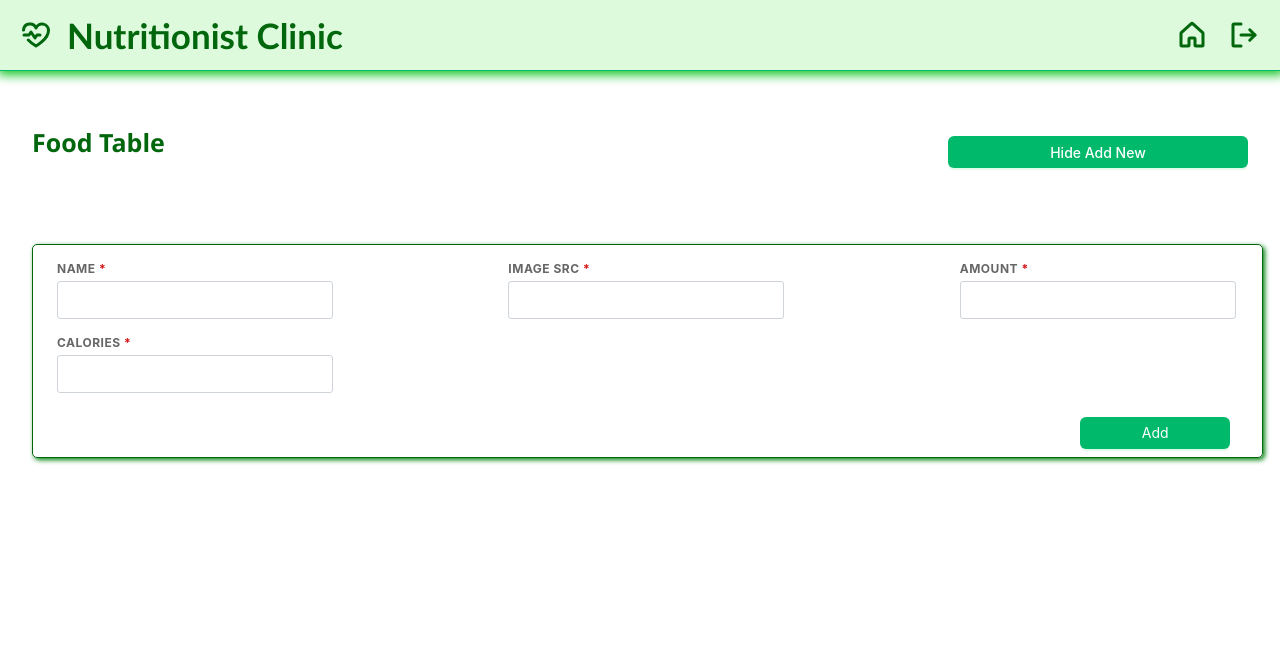
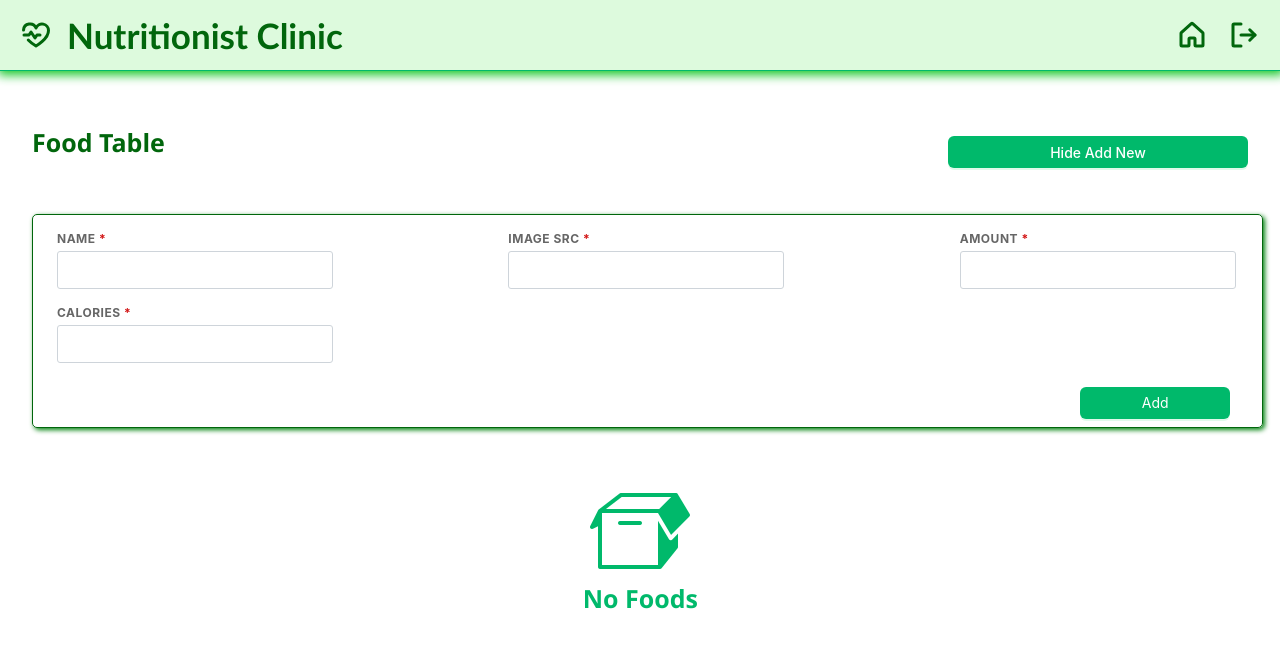
Before and after one commit to Momen-G-Ar/nutritionist-manager-ui, a React (Create React App) app: page /manage-food-table in a window 1280 px wide. Shown: the top 648 px of the page. Built offline with nearby package versions, Linux system fonts and the light colour scheme; sample sign-in values are in the browser's storage.

Commit message:
add empty list icon & small edits

```diff
--- a/src/components/food-table/food-item/food-holder.component.jsx
+++ b/src/components/food-table/food-item/food-holder.component.jsx
@@ -4,6 +4,7 @@ import React from 'react';
 
 import CustomSpaceSplit from '../custom-space-split/custom-space-split';
 import { Trash, PencilSimpleLine } from 'phosphor-react';
+import { Image } from 'antd';
 
 /**
  * A card to render the food item description in it
@@ -22,13 +23,13 @@ import { Trash, PencilSimpleLine } from 'phosphor-react';
 const FoodItem = (props) => {
     return (
         <div className='foodHolder'>
-            <img src={props.food.image} alt={props.food.name} />
+            <Image className='customImage' src={props.food.image} alt={props.food.name} />
             <h3>{props.food.name}</h3>
             <h5>amount: {props.food.amount}</h5>
             <h5>calories: {props.food.calories}</h5>
             <div className='buttons'>
                 <CustomSpaceSplit>
-                    <span onClick={() => {props.deleteFoodItem(props.food.id)}}>
+                    <span onClick={() => { props.deleteFoodItem(props.food.id); }}>
                         <Trash
                             size={22}
                             color="#046c41"
--- a/src/components/food-table/food-item/food-holder.css
+++ b/src/components/food-table/food-item/food-holder.css
@@ -10,13 +10,18 @@
     border-radius: 5px;
 }
 
+.foodHolder .customImage{
+    width: 300px;
+    height: 200px ;
+}
+
 .foodHolder img {
     display: flex;
     justify-content: center;
     align-items: center;
     width: 100%;
     height: 200px;
-
+    border-bottom: 1px solid #00820e;
 }
 
 .foodHolder h3 {
--- a/src/pages/food-table/food-table.css
+++ b/src/pages/food-table/food-table.css
@@ -40,7 +40,7 @@
     align-items: flex-start;
     flex-direction: column;
     width: 97%;
-    margin-top: 64px;
+    margin-top: 34px;
     margin-left: 32px;
 }
 
@@ -57,3 +57,20 @@
     overflow: auto;
     padding-bottom: 50px;
 }
+
+.foodTable .wrapper .foodItemsHolder .empty {
+    display: flex;
+    flex-direction: column;
+    justify-content: center;
+    align-items: center;
+    justify-self: center;
+    align-self: center;
+    width: 200px;
+    height: 200px;
+    text-transform: capitalize;
+    font-size: 25px;
+    font-family: 'Segoe UI', Tahoma, Geneva, Verdana, sans-serif;
+    color: #00b96b;
+    font-weight: 700;
+    user-select: none;
+}
--- a/src/pages/food-table/food-table.page.jsx
+++ b/src/pages/food-table/food-table.page.jsx
@@ -8,6 +8,7 @@ import { UserContext } from './../../components/providers/user-provider.componen
 import AddFoodForm from '../../components/food-table/add-food-form/add-food-form.component';
 import FoodItem from './../../components/food-table/food-item/food-holder.component';
 import { Button } from 'antd';
+import emptyList from '../../asserts/empty-box-100.png';
 
 const FoodTable = () => {
     const { addNew, foodTable, addFoodItem, deleteFoodItem, showAddNew, hideAddNew } = useFood();
@@ -42,15 +43,23 @@ const FoodTable = () => {
                         addFoodItem={addFoodItem}
                     />
                 }
-                <div className='foodItemsHolder'>
+                <div
+                    className='foodItemsHolder'
+                    style={{ justifyContent: `${foodTable.length ? 'flex-start' : 'center'}` }}
+                >
                     {
-                        foodTable.map((food, i) => {
+                        (foodTable.length)
+                            ? foodTable.map((food, i) => {
                                 return <FoodItem
                                     key={i}
                                     food={food}
                                     deleteFoodItem={deleteFoodItem}
                                 />;
                             })
+                            : <div className='empty'>
+                                <img src={emptyList} alt='empty list' />
+                                <span>No Foods</span>
+                            </div>
                     }
                 </div>
             </div>
```
Also changed, not shown: src/asserts/empty-box-100.png (added). Lines whose indentation alone changed are shown as unchanged.
